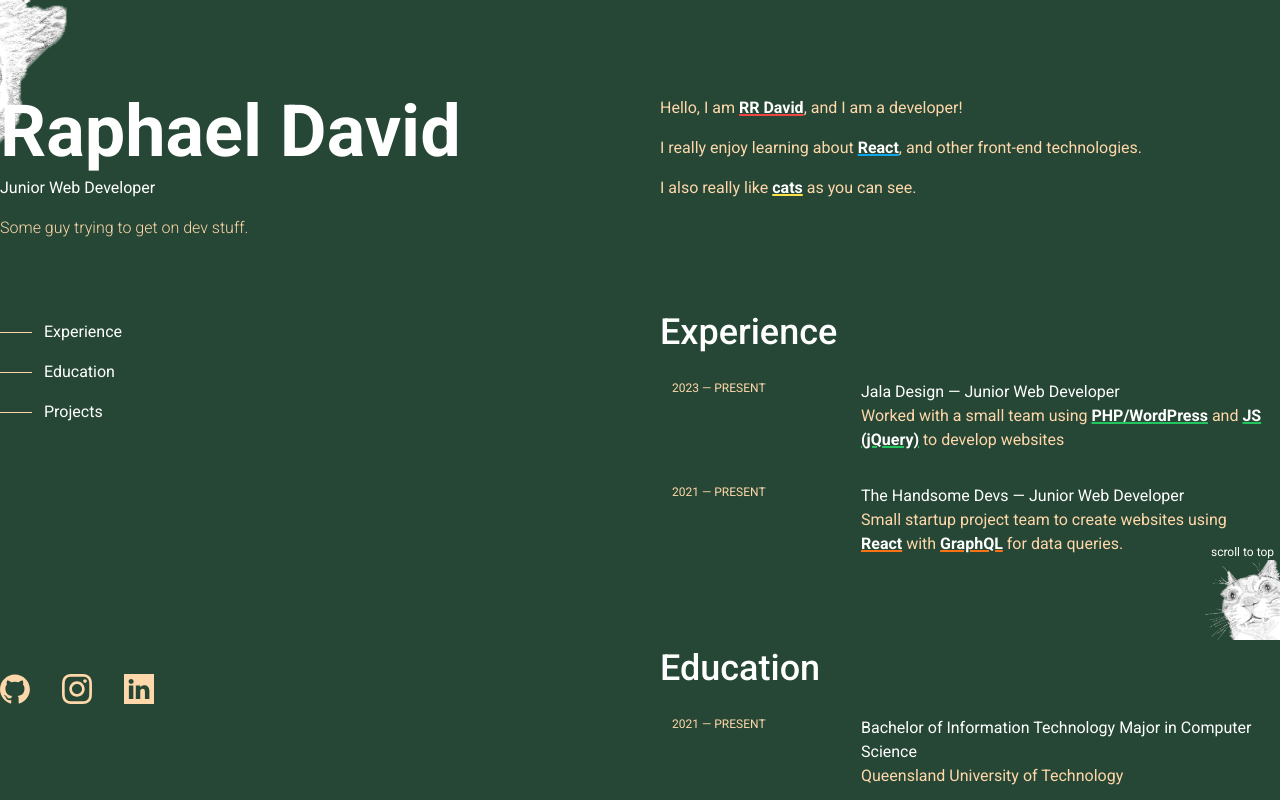
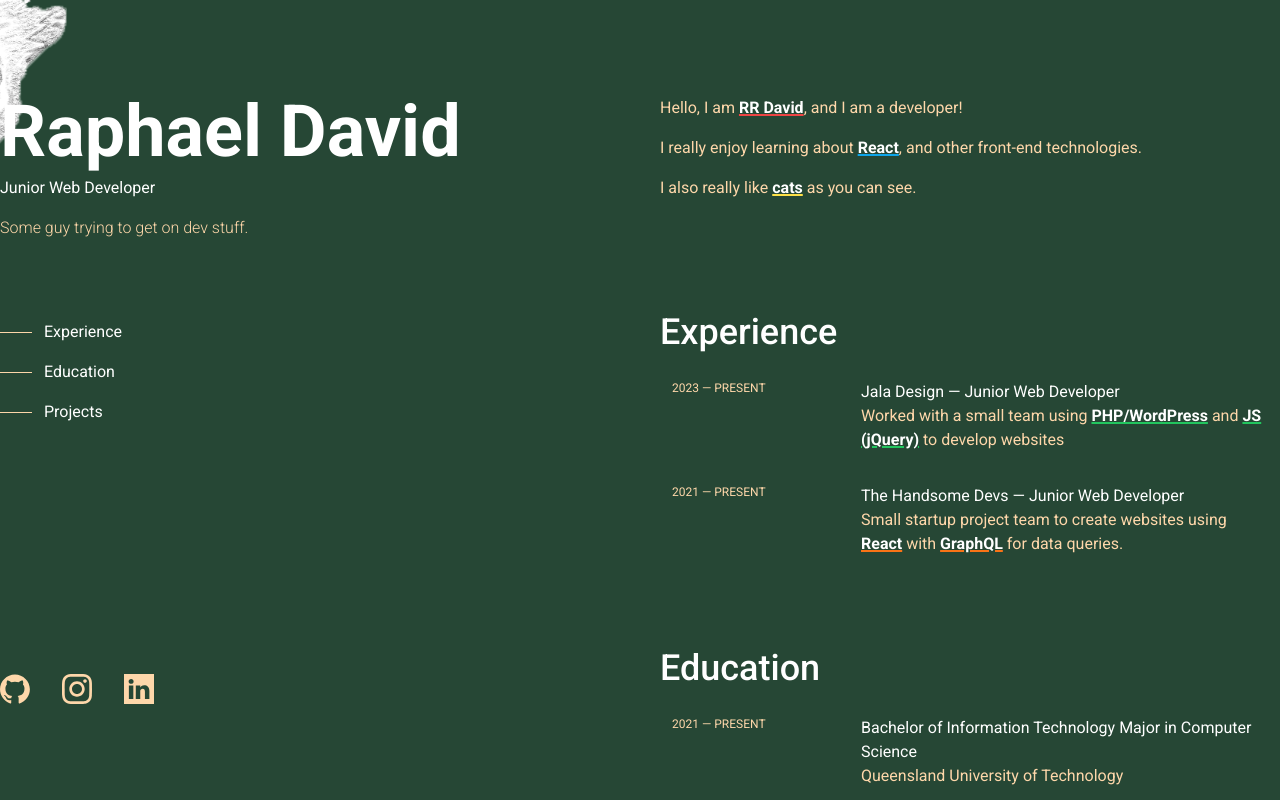
Before and after one commit to RRDavidd/personal-portfolio-rr, a Next.js app: page / in a window 1280 px wide. Shown: the top 800 px of the page. Built offline with nearby package versions, Linux system fonts and the light colour scheme.

Commit message:
Test cat 3

```diff
--- a/src/app/_components/cats/Sidecats.tsx
+++ b/src/app/_components/cats/Sidecats.tsx
@@ -27,12 +27,14 @@ export default function Sidecats(){
         <Image src="/cat1.png" width={275} height={250} alt="crazy-cat-1" />
         <p className="text-xs">stinker cat</p>
       </figure>
-      <Link href="/">
-        <figure className={`fixed right-0 bottom-40 ${displayCat ? "bottom-20 transition-all" : "bottom-0 transition-all"} `}>
-          <p className="text-xs text-center">scroll to top</p>
-          <Image src="/cat5.png" width={75} height={250} alt="crazy-cat-1" />
-        </figure>
-      </Link>
+      {displayCat &&
+        <Link href="/">
+          <figure className={`fixed right-0 bottom-0 transition-all`}>
+            <p className="text-xs text-center">scroll to top</p>
+            <Image src="/cat5.png" width={75} height={250} alt="crazy-cat-1" />
+          </figure>
+        </Link>
+      }
     </>
   )
 }
```
